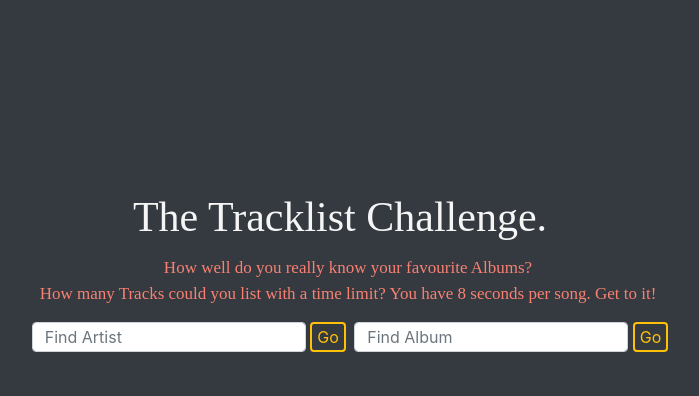
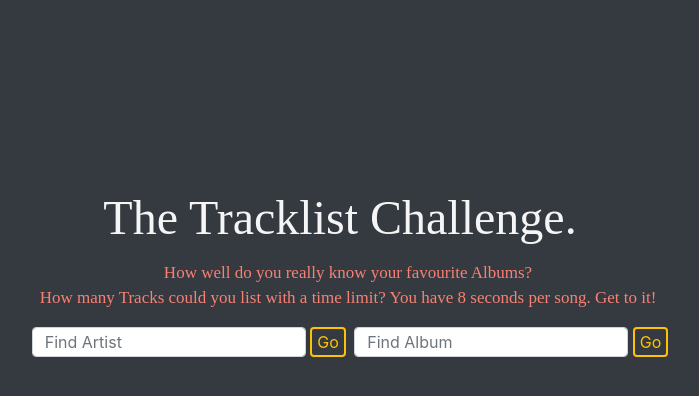
Before and after one commit to tomonymous/TracklistChallenge, a Django app: page / in a window 1280 px wide. Shown: the part 134-530 px from the top of the page, without its empty margins (292-991 px from the left). Run offline with Django 3.2, Linux system fonts and the light colour scheme; some libraries are stand-ins or nearby versions; some web fonts are replaced.

Commit message:
changed homepage title font to vmin units to fit screen

```diff
--- a/Quiz/templates/Quiz/home.html
+++ b/Quiz/templates/Quiz/home.html
@@ -22,7 +22,7 @@
     <div class="container text-center">
         <div class="row mb-0">
             <div class="navbar-header my-0">
-                <a class="navbar-brand mb-0" style="font-family:'CrimsonText-Bold'; vertical-align:0px; font-size: 42px;" href='/'>The Tracklist Challenge.</a>
+                <a class="navbar-brand mb-0" style="font-family:'CrimsonText-Bold'; vertical-align:0px; font-size: 6vmin;" href='/'>The Tracklist Challenge.</a>
             </div>
 
         </div>
--- a/static/js/main.js
+++ b/static/js/main.js
@@ -77,7 +77,9 @@ for(i = 0; i< tracks.length; i++){
         for(h=0; h<splitTracks.length; h++){
             alternateTitles[alternateTitles.length] = new AlternateTitle(i, splitTracks[h]);
             includesParenthesis = true;
-
+            if(splitTracks[h].includes('&')){
+                alternateTitles[alternateTitles.length] = new AlternateTitle(i, splitTracks[h].replace(/&/g, ' and ').replace(/\'  \'/g, ' '));
+            }
         }
     }
     if(tracks[i].includes('&')){
```
